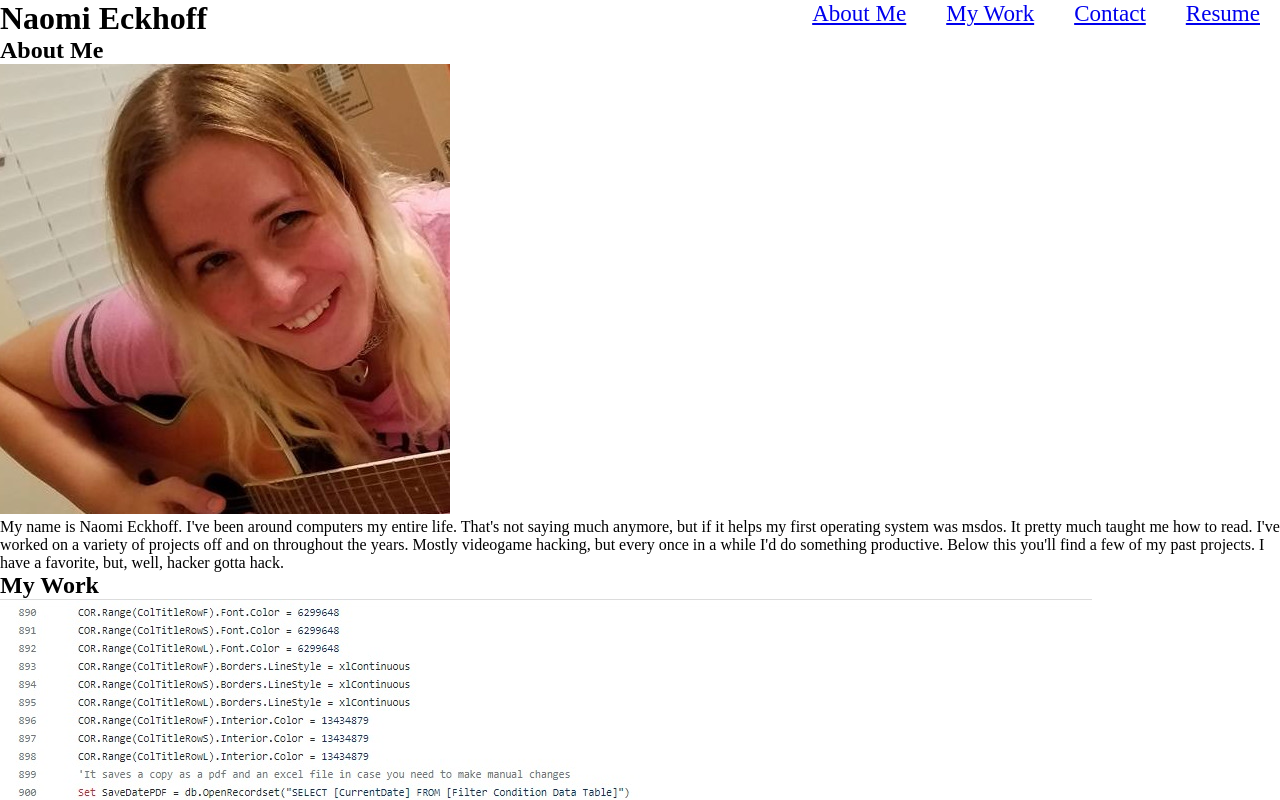
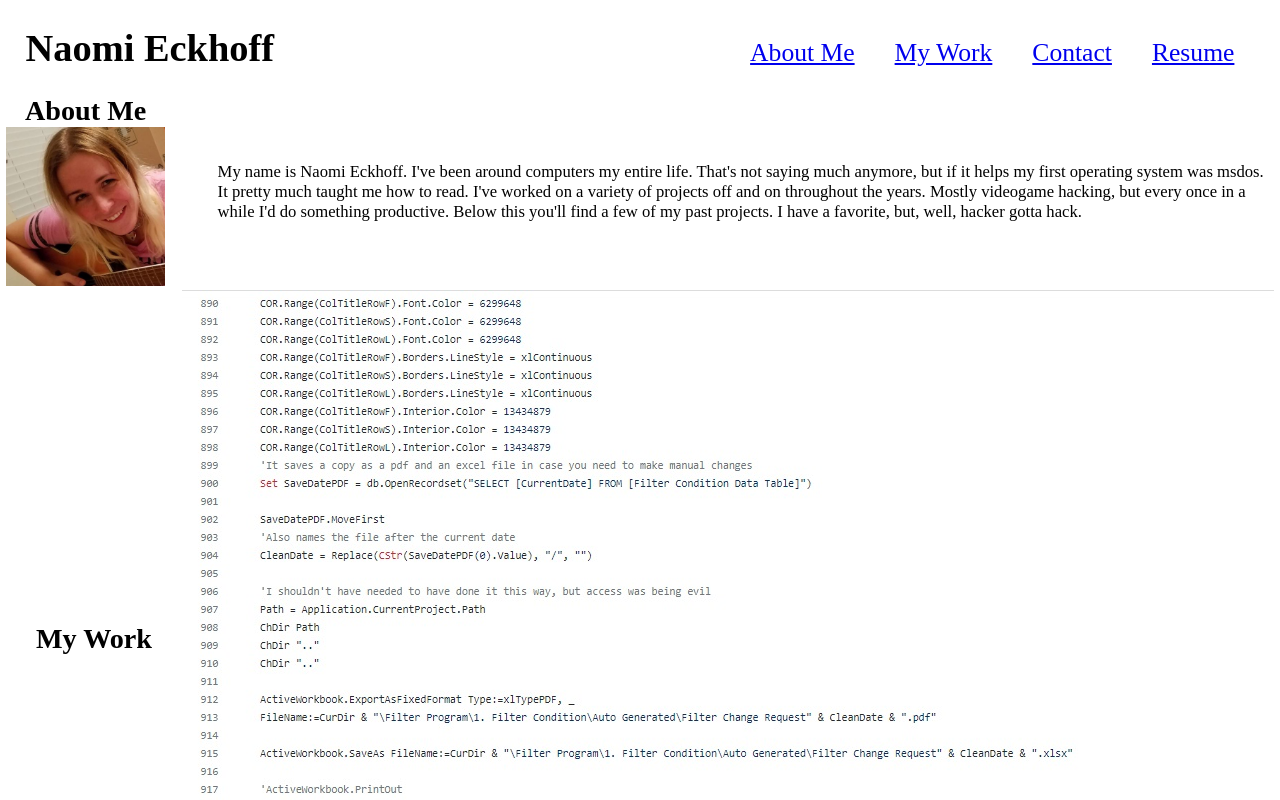
Before and after one commit to Naomi-Eckhoff/Portfolio, a plain HTML site: page index.html in a window 1280 px wide. Shown: the top 800 px of the page. Drawn offline with Linux system fonts and the light colour scheme.

Commit message:
wrote css for the header and about me section. also made a sort of side header. not sure what that'd be called

```diff
--- a/assets/css/style.css
+++ b/assets/css/style.css
@@ -8,25 +8,56 @@ header {
   display: flex;
   justify-content: space-between;
   flex-wrap: wrap;
+  margin: 2%;
+  align-items: baseline;
 }
 
 header h1 {
-
+  font-size: 3vw;
 }
 
 header nav ul {
   display: flex;
   flex-wrap: wrap;
-  justify-content: space-between;
-  align-items: center;
   list-style: none;
 }
 
 header nav ul li a {
-  padding: 10px 20px;
-  font-size: 1.8vw;
+  padding: 0 20px;
+  font-size: 2vw;
 }
 
+
 section {
+  width: 99%;
+  margin: 0 auto;
+  display: flex;
+  flex-wrap: wrap;
+}
 
+section div {
+  flex: 5;
+  align-self: center;
 }
+
+p {
+  font-size: 1.3vw;
+}
+
+h2 {
+  font-size: 2.2vw;
+  text-align: center;
+}
+
+.biography div h2 {
+  width: 75%;
+}
+
+.biography div img {
+  width: 75%;
+  height: auto;
+}
+
+.leftHeader {
+  flex: 1;
+}
--- a/index.html
+++ b/index.html
@@ -34,13 +34,11 @@
   <!-- section about me, general info -->
   <!-- include a picture and some talk about myself. don't acknowledge cthulhu -->
   <section id="about-me" class="biography">
-    <div>
+    <div class="leftHeader">
       <h2>About Me</h2>
-    </div>
-    <div>
       <img src="./assets/images/myPicture.jpg" alt="This is what I look like" />
     </div>
-    <div>
+    <div class="testy">
       <p>
         My name is Naomi Eckhoff. I've been around computers my entire life. That's not saying much
         anymore, but if it helps my first operating system was msdos. It pretty much taught me how to read.
@@ -54,7 +52,7 @@
   <!-- section work, projects completed-->
   <!-- link to projects for the course. I guess I'll throw in my personal vb code and that glorified excel document -->
   <section id="work" class="past-work">
-    <div>
+    <div class="leftHeader">
       <h2>My Work</h2>
     </div>
     <div>
@@ -79,7 +77,7 @@
   <!-- section contact, email maybe some other stuff, but that seems a little sketch-->
   <!--probably just the email-->
   <section id="contact" class="my-contact">
-    <div>
+    <div class="leftHeader">
       <h2>Contact Information</h2>
     </div>
     <div>
@@ -95,7 +93,7 @@
 
   <!-- resume, for my resume. Maybe a download link?-->
   <section id="resume" class="my-resume">
-    <div>
+    <div class="leftHeader">
       <h2>My Resume</h2>
     </div>
     <div>
```
